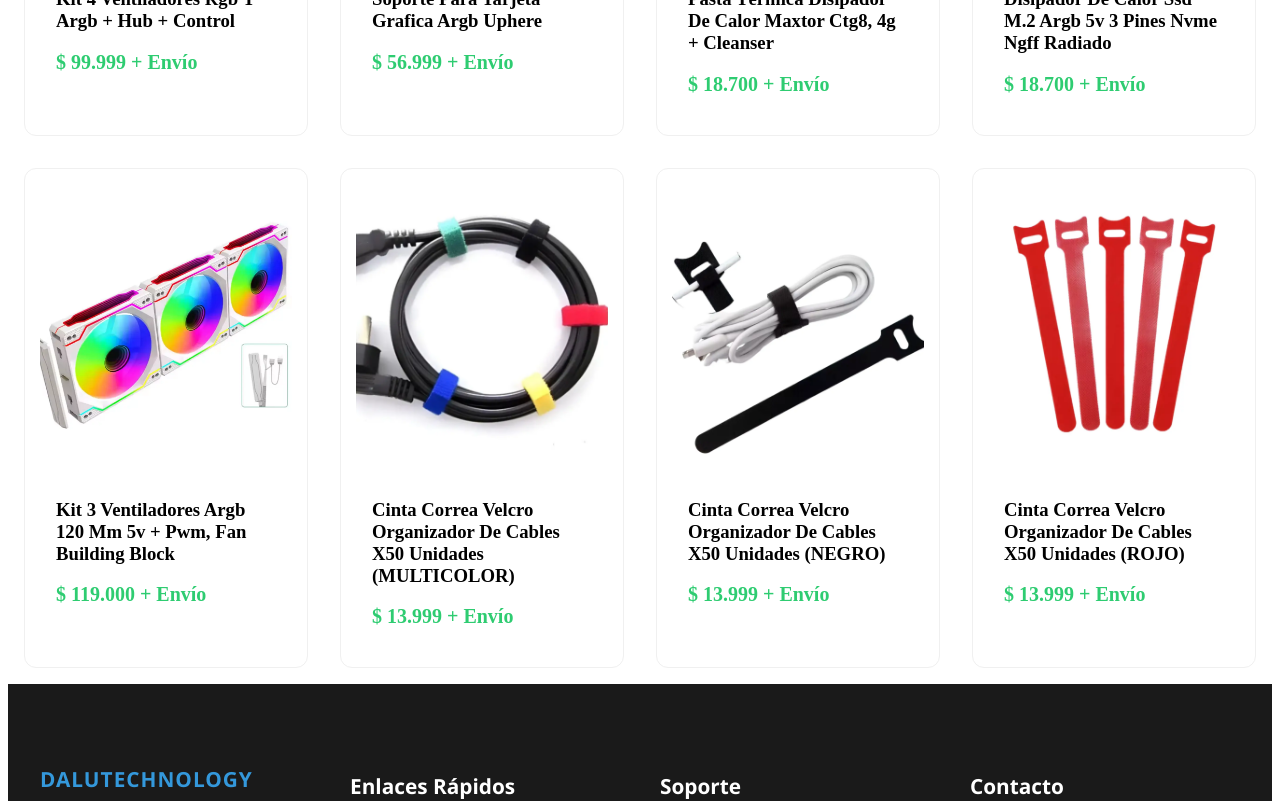
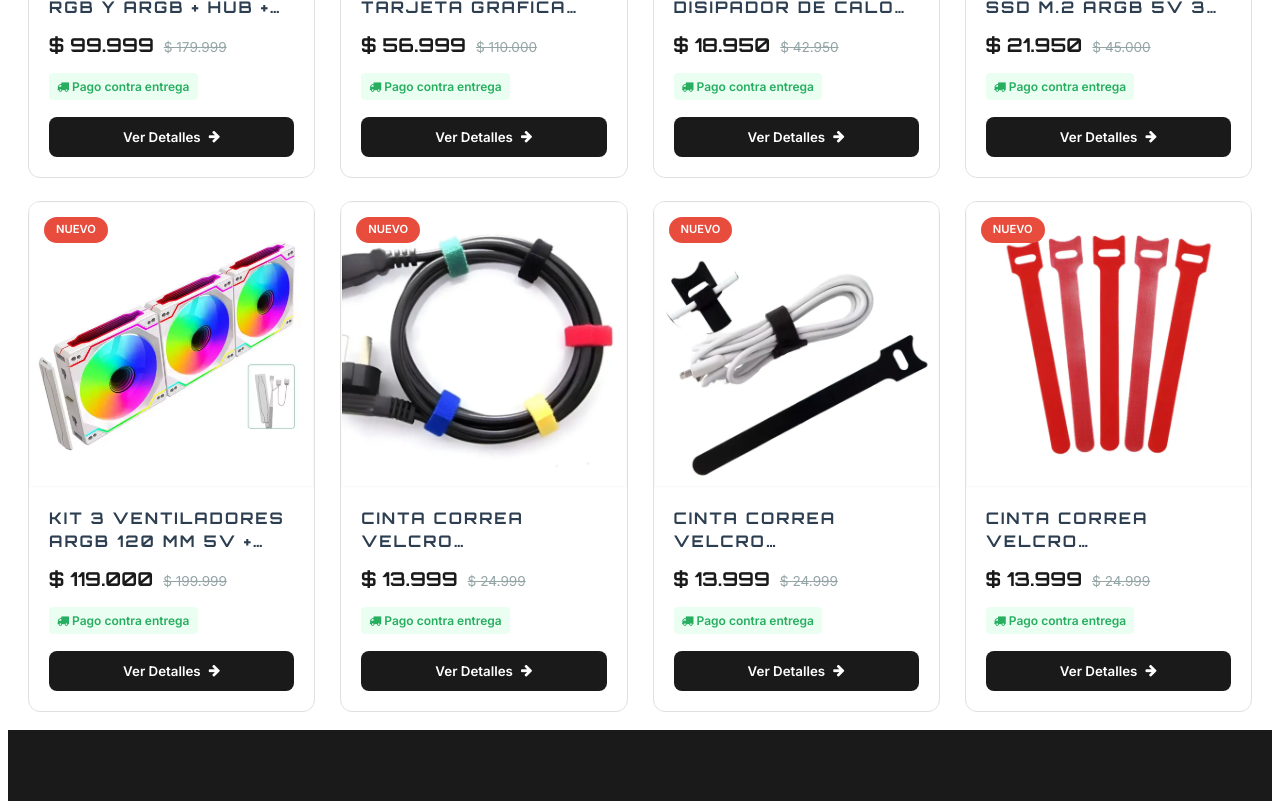
Before and after one commit to danielbonilla41/dalutechnology, an Angular app: page / in a window 1280 px wide. Shown: the part 880-1681 px from the top of the page. Built offline with nearby package versions, Linux system fonts and the light colour scheme.

Commit message:
Se ajustan estilos de la pagina

```diff
--- a/src/app/components/banner/banner.css
+++ b/src/app/components/banner/banner.css
@@ -3,7 +3,6 @@
   width: 100%;
   height: 400px;
   overflow: hidden;
-  border-radius: 15px;
   margin-bottom: 2rem;
 }
 
--- a/src/app/components/footer/footer.css
+++ b/src/app/components/footer/footer.css
@@ -21,6 +21,10 @@
 /* --- Secciones Individuales --- */
 .footer-section h3,
 .footer-section h4 {
+  font-size: 1rem;
+  border-bottom: 2px solid #3498db;
+  display: inline-block;
+  padding-bottom: 5px;
   color: #ffffff;
   margin-bottom: 25px;
   font-size: 1.3rem;
--- a/src/app/models/product.model.ts
+++ b/src/app/models/product.model.ts
@@ -2,6 +2,7 @@ export interface Product {
     id: number;
     name: string;
     price: number;
+    oldPrice?: number;
     description: string;
     image: string;
     linkMeli?: string;
--- a/src/app/pages/home/home.css
+++ b/src/app/pages/home/home.css
@@ -1,87 +1,219 @@
-.product-grid {
+.products-grid {
   display: grid;
+  /* Crea 4 columnas de igual tamaño */
   grid-template-columns: repeat(4, 1fr);
-  gap: 2rem;
-  padding: 1rem;
+  /* Espacio entre las tarjetas */
+  gap: 25px;
+  padding: 20px;
+  max-width: 1250px;
+  margin: 0 auto;
 }
 
-/* Ajuste para Tablets (2 columnas) */
+/* --- AJUSTES RESPONSIVOS --- */
+
+/* Tablets: Filas de 2 productos */
 @media (max-width: 1024px) {
-  .product-grid {
+  .products-grid {
     grid-template-columns: repeat(2, 1fr);
+    gap: 15px;
   }
 }
 
-/* Ajuste para Celulares (1 columna) */
 @media (max-width: 600px) {
-  .product-grid {
-    grid-template-columns: 1fr;
+  .products-grid {
+    grid-template-columns: repeat(2, 1fr); /* 2 columnas en móviles pequeños */
+    gap: 8px;
+    padding: 2px;
+  }
+
+  .info-container {
+    padding: 8px;
+  }
+
+  .image-container {
+    /* En móviles podemos reducir un poco la altura si es necesario */
+    aspect-ratio: 4 / 3;
+    padding: 1px;
+  }
+
+  .card-gamer {
+    /* Evita que la tarjeta sea demasiado alta en móviles */
+    margin-bottom: 5px;
+  }
+
+  .price-section {
+    gap: 4px;
+    /* Reducimos el espacio entre precios */
+    flex-direction: column;
+    /* Apilamos los precios para ganar espacio horizontal */
+    align-items: flex-start;
+  }
+
+  .current-price {
+    font-size: 1.1rem;
+    /* Un poco más pequeño para que quepa bien */
+  }
+
+  .btn-view {
+    padding: 8px;
+    font-size: 0.8rem;
+  }
+
+  .old-price {
+    font-size: 0.75rem;
+  }
+
+  h3.truncate-title {
+    font-size: 0.6rem;
   }
 }
 
-.product-card {
-  background: white;
-  border: 1px solid #eee;
+.card-gamer {
+  background: #ffffff;
   border-radius: 12px;
-  padding: 15px;
+  overflow: hidden;
+  position: relative;
+  transition: all 0.4s cubic-bezier(0.175, 0.885, 0.32, 1.275);
+  border: 1px solid #e0e0e0;
   display: flex;
   flex-direction: column;
-  transition: all 0.3s ease;
+  height: 100%;
 }
 
-.product-card:hover {
-  box-shadow: 0 10px 20px rgba(0,0,0,0.08);
-  transform: translateY(-5px);
+.card-gamer:hover {
+  transform: translateY(-10px);
+  box-shadow: 0 15px 30px rgba(52, 152, 219, 0.15);
+  border-color: #3498db;
+  /* Brillo azul al hover */
 }
 
+/* Contenedor de Imagen */
 .image-container {
   width: 100%;
-  height: 280px; /* Mantenemos la altura que definimos */
+  aspect-ratio: 1 / 1;
+  background-color: #f8f9fa;
+
+  /* Esto centra todo el contenido hijo (la imagen) */
+  display: flex;
+  justify-content: center;
+  /* Centrado horizontal */
+  align-items: center;
+  /* Centrado vertical */
+
+  padding: 1px;
+  box-sizing: border-box;
+  /* Importante para que el padding no desplace la imagen */
   overflow: hidden;
-  background: #fff;
-  display: block; /* Cambiamos a block para control total del ancho */
+  position: relative;
 }
 
 .image-container img {
- width: 100%;
+  width: 100%;
   height: 100%;
-  /* 'cover' hará que la imagen llene el contenedor completamente.
-     Si prefieres que se vea toda la imagen pero al límite, usa 'contain' sin padding */
-  object-fit: cover;
-  padding: 0; /* Eliminamos cualquier margen interno para que la imagen crezca */
-  transition: none; /* Eliminamos cualquier efecto de transición previo */
-  display: block;
+  object-fit: contain;
+  transition: transform 0.5s ease;
 }
 
-.product-card {
-  background: white;
-  border-radius: 12px;
-  overflow: hidden;
+.card-gamer:hover img {
+  transform: scale(1.1);
+}
+
+/* Detalles */
+.info-container {
+  padding: 20px;
   display: flex;
   flex-direction: column;
-  border: 1px solid #f0f0f0;
-  transition: box-shadow 0.3s ease;
-}
-
-.info {
-  padding: 1rem;
   flex-grow: 1;
 }
 
-.price {
-  font-size: 1.25rem;
-  font-weight: bold;
-  color: #2ecc71;
-  display: block;
-  margin: 0.5rem 0;
+.category {
+  font-size: 0.7rem;
+  text-transform: uppercase;
+  color: #3498db;
+  font-weight: 700;
+  letter-spacing: 1px;
+  margin-bottom: 5px;
 }
 
-.btn-add {
-  width: 100%;
-  background: #3498db;
+.truncate-title {
+  font-family: 'Orbitron', sans-serif;
+  font-size: 1rem;
+  margin: 0 0 12px 0;
+  color: #2c3e50;
+  min-height: 2.8em;
+  /* Mantiene la altura fija de 2 líneas */
+}
+
+.price-section {
+  display: flex;
+  align-items: baseline;
+  /* Alinea los precios por la base del texto */
+  gap: 10px;
+  flex-wrap: wrap;
+  /* Si no caben, el precio viejo baja a la siguiente línea */
+  margin-bottom: 12px;
+}
+
+.current-price {
+  font-family: 'Orbitron', sans-serif;
+  font-size: 1.2rem;
+  font-weight: 700;
+  color: #1a1a1a;
+  white-space: nowrap;
+  /* Evita que el precio se parta en dos líneas */
+}
+
+.old-price {
+  font-size: 0.85rem;
+  color: #95a5a6;
+  text-decoration: line-through;
+  white-space: nowrap;
+}
+
+.delivery-tag {
+  font-size: 0.75rem;
+  color: #27ae60;
+  background: #ebfef2;
+  padding: 4px 8px;
+  border-radius: 4px;
+  width: fit-content;
+  margin-bottom: 15px;
+  font-weight: 600;
+}
+
+/* Botón de Acción */
+.btn-view {
+  margin-top: auto;
+  background: #1a1a1a;
   color: white;
   border: none;
-  padding: 0.7rem;
-  border-radius: 6px;
+  padding: 12px;
+  border-radius: 8px;
+  font-family: 'Inter', sans-serif;
+  font-weight: 600;
   cursor: pointer;
+  transition: background 0.3s ease;
+  display: flex;
+  align-items: center;
+  justify-content: center;
+  gap: 8px;
 }
+
+.card-gamer:hover .btn-view {
+  background: #3498db;
+}
+
+/* Badge "Nuevo" */
+.badge-new {
+  position: absolute;
+  top: 15px;
+  left: 15px;
+  background: #e74c3c;
+  color: white;
+  padding: 4px 12px;
+  border-radius: 20px;
+  font-size: 0.7rem;
+  font-weight: 800;
+  text-transform: uppercase;
+  z-index: 10;
+}
--- a/src/app/pages/home/home.html
+++ b/src/app/pages/home/home.html
@@ -1,20 +1,33 @@
-<section class="container">
+<app-banner></app-banner>
 
-  <app-banner></app-banner>
+<div class="products-grid">
+  @for (product of productService.products(); track product.id) {
+  <div class="card-gamer">
+    <div class="badge-new">Nuevo</div>
 
-  <div class="product-grid">
-    @for (product of productService.products(); track product.id) {
-      <article class="product-card" [routerLink]="['/product', product.id]" style="cursor: pointer;">
-        <div class="image-container">
-          <img [src]="product.image" [alt]="product.name">
-        </div>
-        <div class="info">
-          <h3>{{ product.name }}</h3>
-          <span class="price">{{ product.price | currency:'$':'symbol':'1.0-0':'es-Co' }} + Envío</span>
-        </div>
-      </article>
-    } @empty {
-      <p>Cargando productos o no hay stock disponible...</p>
-    }
+    <div class="image-container">
+      <img [src]="product.image" [alt]="product.name" loading="lazy">
+    </div>
+
+    <div class="info-container">
+      <!-- <span class="category">{{ product.category }}</span> -->
+      <h3 class="truncate-title">{{ product.name }}</h3>
+
+      <div class="price-section">
+        <span class="current-price">{{product.price | currency:'COP':'symbol-narrow':'1.0-0' }}</span>
+        @if (product.oldPrice) {
+        <span class="old-price">{{ product.oldPrice | currency:'COP':'symbol-narrow':'1.0-0' }}</span>
+        }
+      </div>
+
+      <div class="delivery-tag">
+        <i class="fa fa-truck"></i> Pago contra entrega
+      </div>
+
+      <button class="btn-view" [routerLink]="['/product', product.id]">
+        Ver Detalles <i class="fa fa-arrow-right"></i>
+      </button>
+    </div>
   </div>
-</section>
+  }
+</div>
--- a/src/app/pages/product-detail/product-detail.css
+++ b/src/app/pages/product-detail/product-detail.css
@@ -30,7 +30,7 @@
 
 h1 {
   margin: 0.5rem 0;
-  font-size: 2rem;
+  font-size: 1rem;
 }
 
 .price-container {
@@ -39,6 +39,9 @@ h1 {
 }
 
 .main-price {
+  font-family: var(--font-titles);
+  color: #2c3e50;
+  letter-spacing: -1px;
   font-size: 2rem;
   font-weight: 800;
   color: #2c3e50;
@@ -176,6 +179,9 @@ h1 {
 }
 
 .payment-note {
+  font-size: 0.8rem;
+  text-transform: uppercase;
+  font-weight: 600;
   display: inline-flex;
   align-items: center;
   gap: 6px;
--- a/src/index.html
+++ b/src/index.html
@@ -6,6 +6,7 @@
   <base href="/">
   <meta name="viewport" content="width=device-width, initial-scale=1">
   <link rel="icon" type="image/x-icon" href="favicon.webp">
+  <link href="https://fonts.googleapis.com/css2?family=Orbitron:wght@400;700&family=Inter:wght@300;400;600&display=swap" rel="stylesheet">
 </head>
 <body>
   <app-root></app-root>
--- a/src/styles.css
+++ b/src/styles.css
@@ -1 +1,42 @@
-/* You can add global styles to this file, and also import other style files */
+/* Definición Global */
+:root {
+  --font-titles: 'Orbitron', sans-serif;
+  --font-body: 'Inter', sans-serif;
+}
+
+body {
+  font-family: var(--font-body);
+  -webkit-font-smoothing: antialiased;
+  -moz-osx-font-smoothing: grayscale;
+  color: #333;
+  line-height: 1.6;
+}
+
+/* Títulos con estilo tecnológico */
+h1, h2, h3, h4, .brand {
+  font-family: var(--font-titles);
+  text-transform: uppercase;
+  letter-spacing: 2px;
+  font-weight: 700;
+}
+
+/* Mejora para los 2000 caracteres de descripción */
+.text-long {
+  font-family: var(--font-body);
+  font-weight: 400;
+  letter-spacing: 0.5px;
+  font-size: 1.05rem;
+  color: #444;
+}
+
+.truncate-title {
+  display: -webkit-box;
+  -webkit-line-clamp: 2; /* Número de líneas permitidas */
+  -webkit-box-orient: vertical;
+  overflow: hidden;
+  text-overflow: ellipsis;
+
+  /* Ajustes extra para estética */
+  line-height: 1.4; /* Espaciado entre líneas */
+  height: 2.8em;    /* line-height * 2 para reservar el espacio siempre */
+}
```
Also changed, not shown: src/app/services/product-service.ts (+11 -3 lines).
